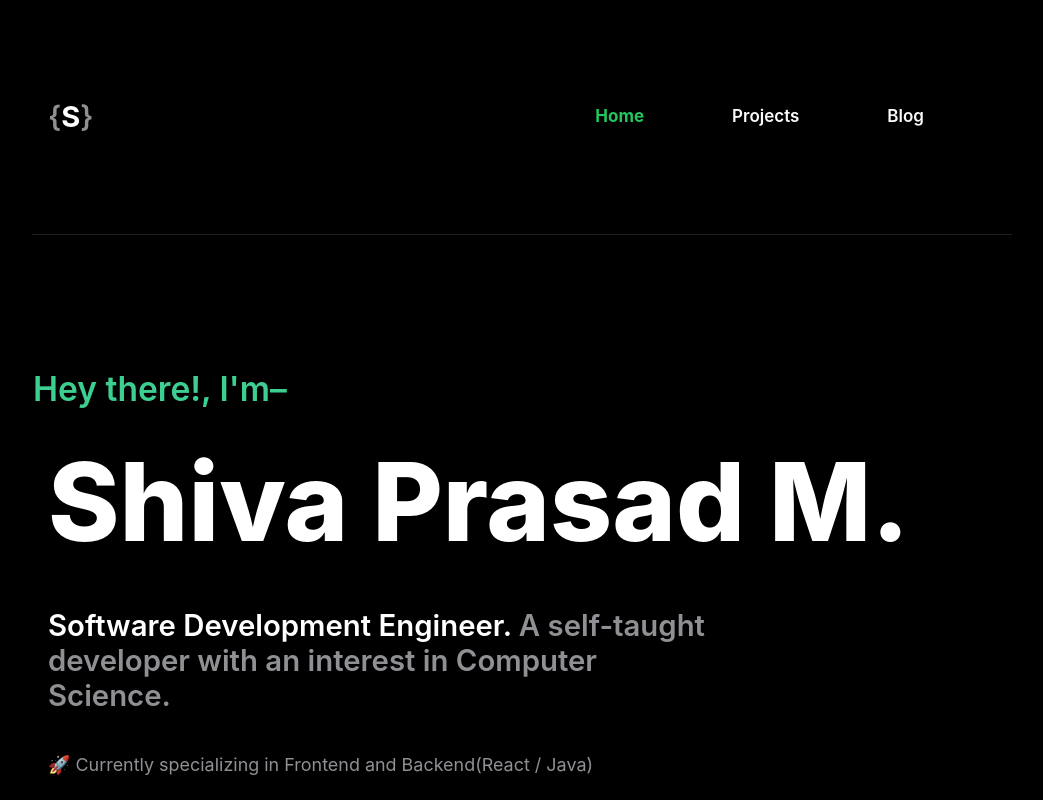
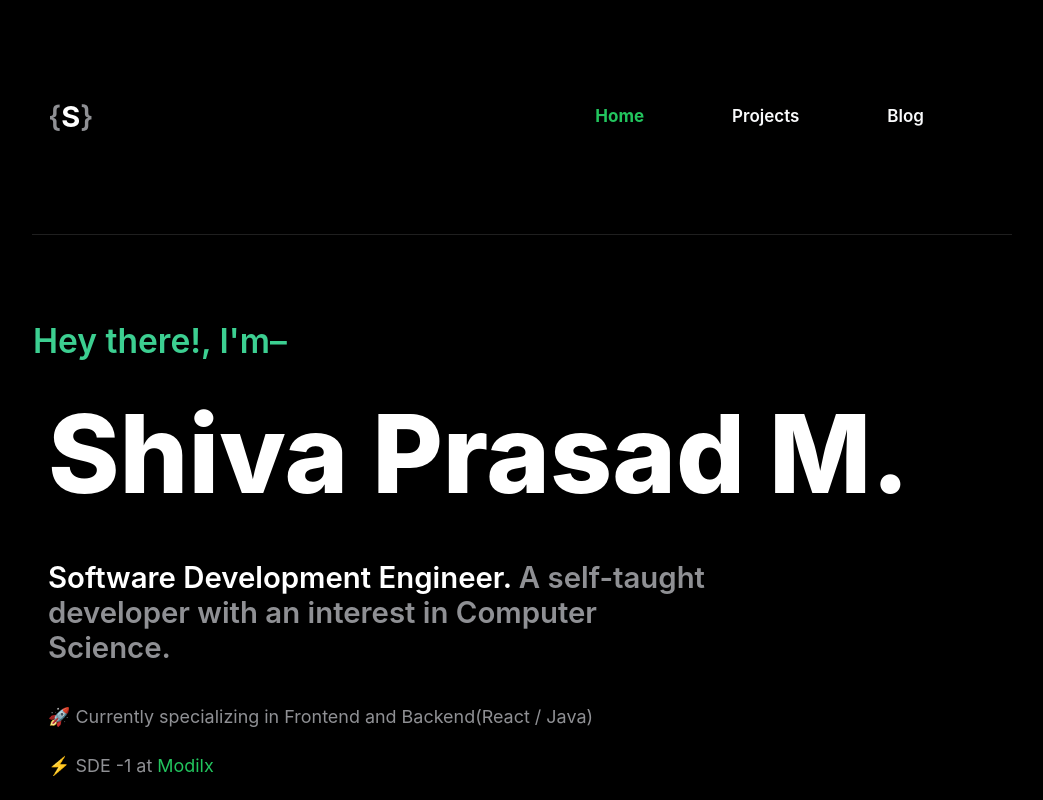
Before and after one commit to shivaprasadmakela/portfolio, a React (Vite) app in the folder portfolio-ui/: page / in a window 1280 px wide. Shown: the top 800 px of the page, without its empty margins (118-1161 px from the left). Built offline with nearby package versions, Linux system fonts and the light colour scheme.

Commit message:
Adjust padding in Hero section styles
Updated the .mainHero class padding to reduce top and bottom spacing for improved layout appearance.

```diff
--- a/portfolio-ui/src/styles/home/Hero.module.css
+++ b/portfolio-ui/src/styles/home/Hero.module.css
@@ -4,7 +4,7 @@
 }
 
 .mainHero {
-  padding: 6rem 1rem 3rem 1rem;
+  padding: 3rem 1rem 2rem 1rem;
   position: relative;
 }
 
```
